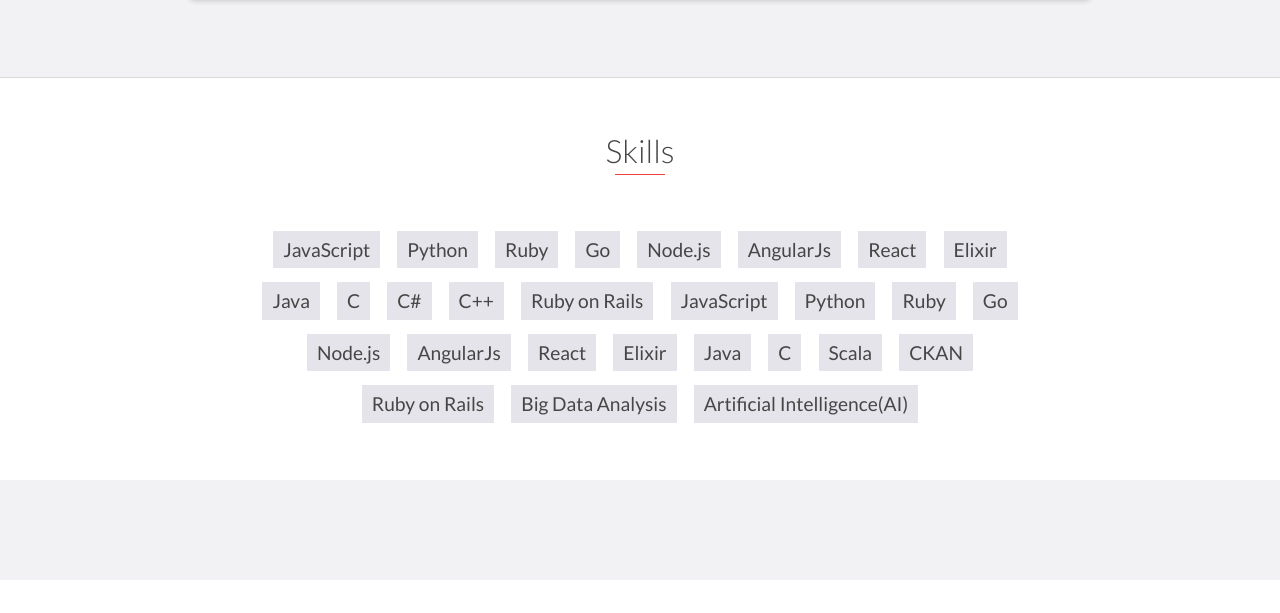
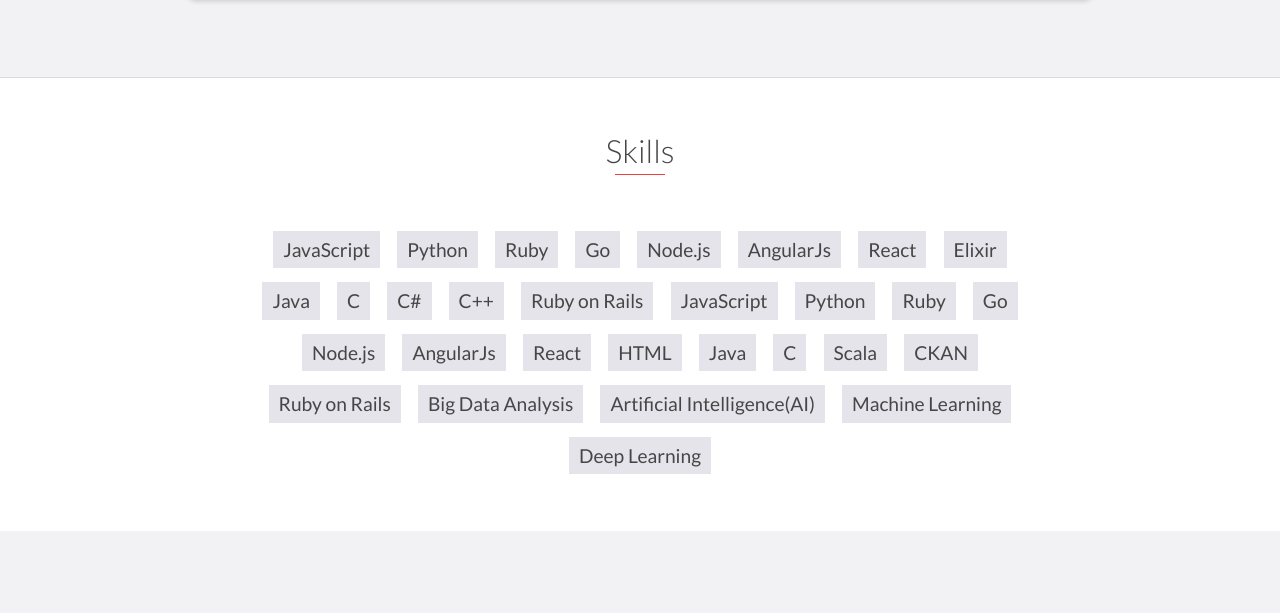
Before and after one commit to ChoHyoungSeo/Portfolio, a website: page index.html in a window 1280 px wide. Shown: the part 3352-3965 px from the top of the page. Drawn offline with nearby package versions, Linux system fonts and the light colour scheme.

Commit message:
Update index

```diff
--- a/index.html
+++ b/index.html
@@ -232,7 +232,7 @@
             <li>Node.js</li>
             <li>AngularJs</li>
             <li>React</li>
-            <li>Elixir</li>
+            <li>HTML</li>
             <li>Java</li>
             <li>C</li>
             <li>Scala</li>
@@ -240,6 +240,8 @@
             <li>Ruby on Rails</li>
             <li>Big Data Analysis</li>
             <li>Artificial Intelligence(AI)</li>
+            <li>Machine Learning</li>
+            <li>Deep Learning</li>
         </ul>
     </div>
     <!-- End #skills -->
```
